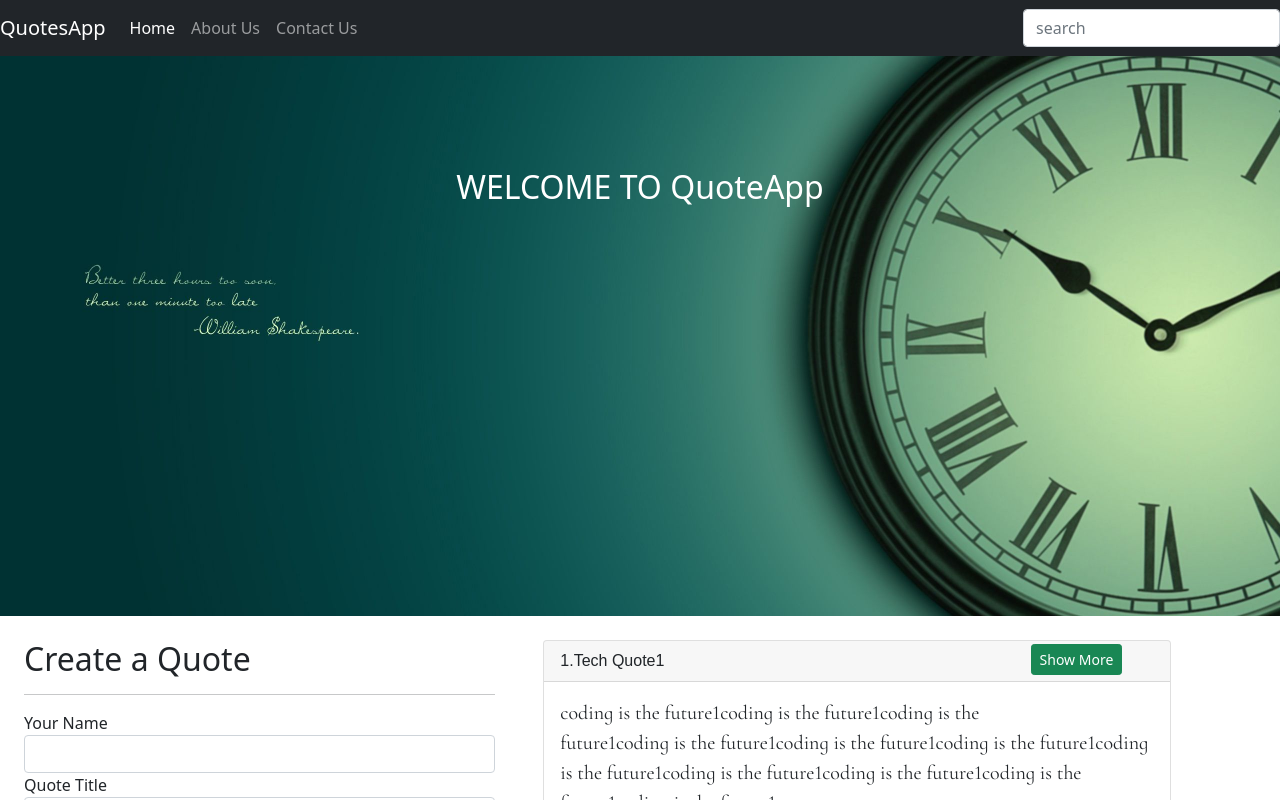
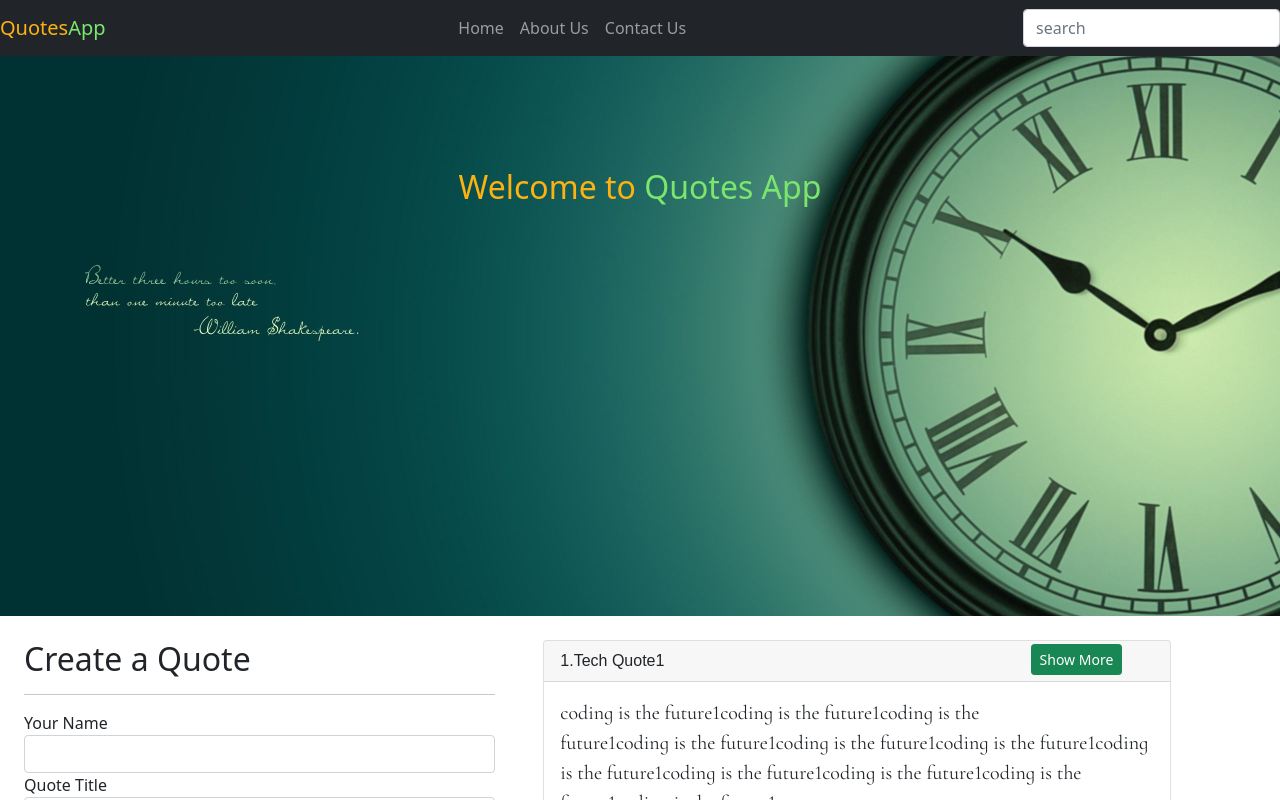
Before and after one commit to GraceMwende/Quotes-Ng, an Angular app: page / in a window 1280 px wide. Shown: the top 800 px of the page. Built offline with nearby package versions, Linux system fonts and the light colour scheme; a web font is replaced by a local one.

Commit message:
style home

```diff
--- a/src/app/app.component.css
+++ b/src/app/app.component.css
@@ -14,3 +14,15 @@ main {
   position: relative;
   top: 20%
 }
+
+.title1 {
+  color: rgb(252, 178, 19);
+}
+
+.title2 {
+  color: rgb(123, 230, 109)
+}
+
+.homelinks {
+  margin: auto;
+}
--- a/src/app/app.component.html
+++ b/src/app/app.component.html
@@ -1,14 +1,14 @@
 <main>
   <nav class="navbar navbar-expand-lg navbar-dark bg-dark">
-    <a href="#" class="navbar-brand">QuotesApp</a>
+    <a href="#" class="navbar-brand"><span class="title1">Quotes</span><span class="title2">App</span></a>
     <button class="navbar-toggler" type="button" data-toggle="collapse" data-target="#navbarNavAltMarkup"
       aria-controls="navbarNavAltMarkup" aria-expanded="false" aria-label="Toggle navigation">
       <span class="navbar-toggler-icon"></span>
     </button>
 
     <div class="collapse navbar-collapse" id="navbarNavAltMarkup">
-      <div class="navbar-nav">
-        <a href="#" class="nav-item nav-link active">Home</a>
+      <div class="navbar-nav homelinks">
+        <a href="#" class="nav-item nav-link">Home</a>
         <a href="#" class="nav-item nav-link">About Us</a>
         <a href="#" class="nav-item nav-link">Contact Us</a>
       </div>
@@ -22,7 +22,7 @@
 
   <div id="quotes-bg" class="mb-4">
     <div class="bg-text text-center">
-      <h2>WELCOME TO QuoteApp</h2>
+      <h2><span class="title1">Welcome to </span><span class="title2">Quotes App</span></h2>
     </div>
   </div>
   <app-quotes></app-quotes>
```
